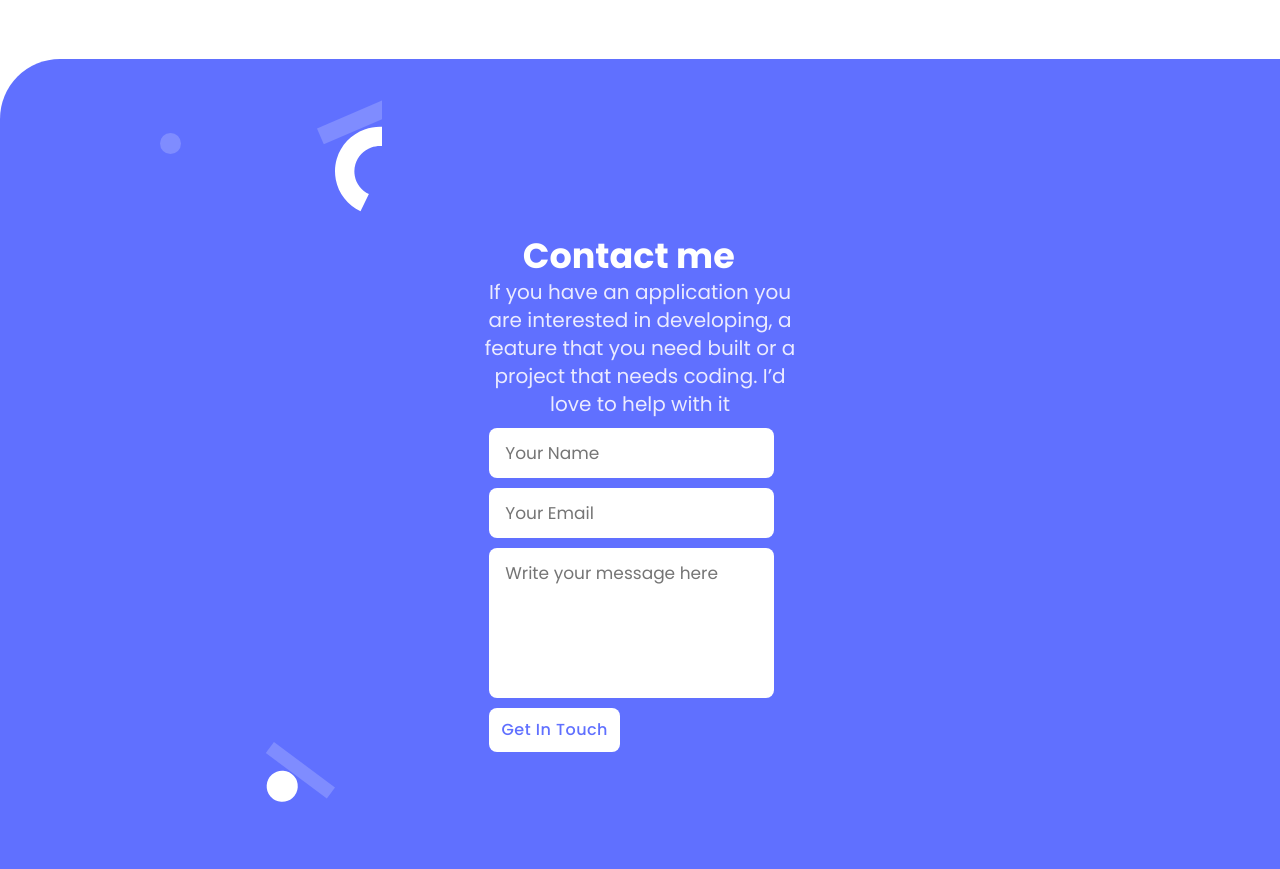
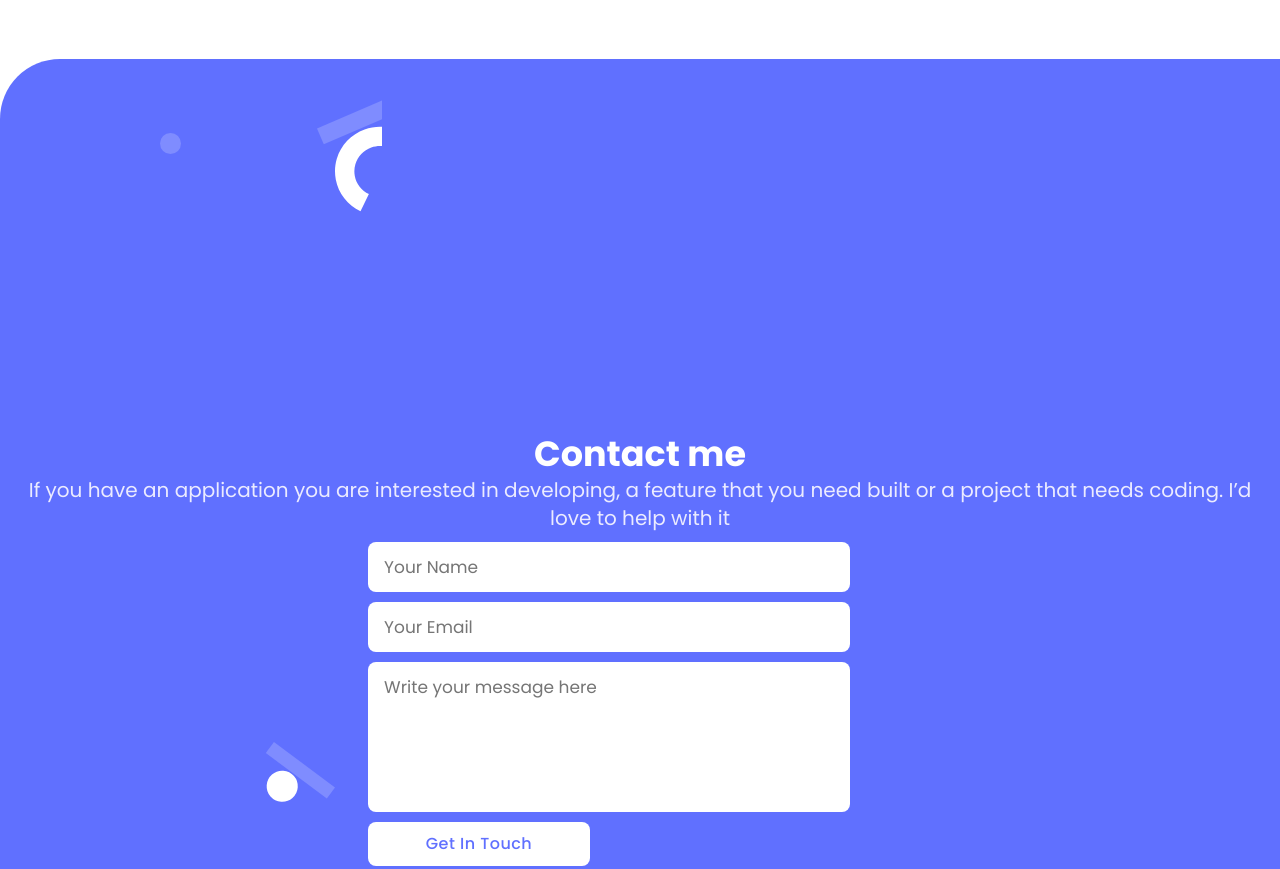
Before and after one commit to LoviMadaan/My-Portfolio-old, a website: page index.html in a window 1280 px wide. Shown: the part 4776-5645 px from the top of the page. Drawn offline with Linux system fonts and the light colour scheme.

Commit message:
Update style.css

```diff
--- a/style.css
+++ b/style.css
@@ -365,26 +365,20 @@
   background-repeat: no-repeat;
   background-position: 160px 40px;
   border-top-left-radius: 60px;
-
-  /* position: absolute;
-  width: 400px;
-  height: 650px;
-  left: auto; */
-
   margin: 50px auto;
-  padding: 20px;
+  padding: 2px;
   justify-content: center;
 }
 
 .contact-me .container {
-  width: 375px;
   margin: 50px auto;
   padding: 20px;
-  justify-content: center;
+  align-items: center;
+  display: flex;
+  flex-direction: column;
 }
 
 .contact-me h2 {
-  /* width: 801px; */
   margin-top: 24%;
   height: 48px;
   top: 5000px;
@@ -392,8 +386,6 @@
   font-weight: 700;
   font-size: 35px;
   line-height: 52px;
-  text-align: left;
-  margin-left: 15%;
   color: #fff;
   box-sizing: border-box;
 }
```
